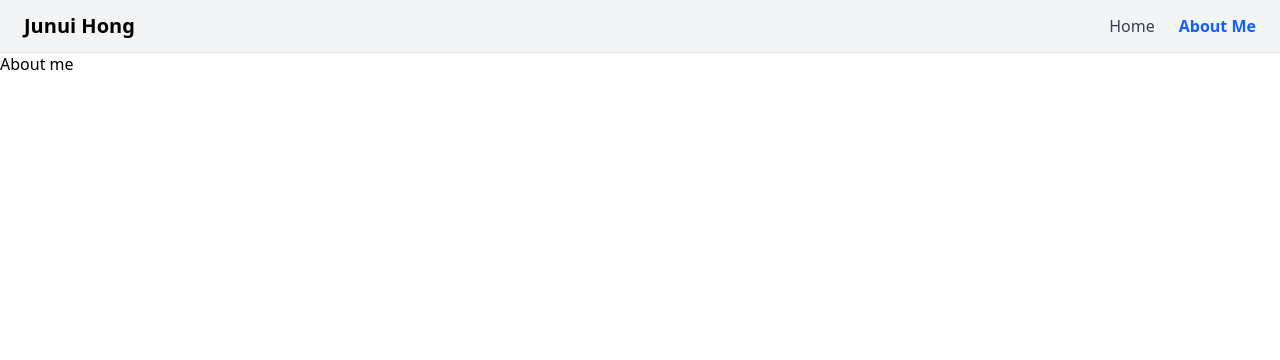
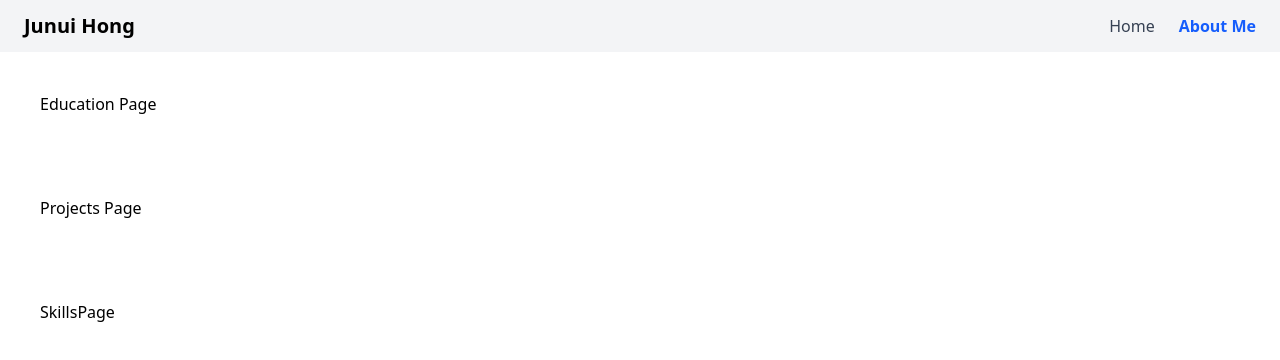
Before and after one commit to junuiui/portfolio, a React (Vite) app in the folder my-portfolio/: page /aboutme in a window 1280 px wide. Shown: the top 360 px of the page. Built offline with nearby package versions, Linux system fonts and the light colour scheme.

Commit message:
about me pages (dummy) added

```diff
--- a/my-portfolio/src/components/AboutMe.jsx
+++ b/my-portfolio/src/components/AboutMe.jsx
@@ -1,3 +1,7 @@
+import EducationPage from "../pages/AboutmePages/Education";
+import ProjectsPage from "../pages/AboutmePages/Projects";
+import SkillsPage from "../pages/AboutmePages/Skills";
+
 export default function AboutMe() {
 
     /**
@@ -9,8 +13,18 @@ export default function AboutMe() {
      */
 
     return (
-        <div>
-            About me
+        <div className=" p-10 space-y-20 min-h-screen bg-white dark:bg-green-950">
+            <section id="education">
+                <EducationPage />
+            </section>
+
+            <section id="projects">
+                <ProjectsPage />
+            </section>
+
+            <section id="skills">
+                <SkillsPage />
+            </section>
         </div>
     )
 }
--- a/my-portfolio/src/components/Home.jsx
+++ b/my-portfolio/src/components/Home.jsx
@@ -1,5 +1,5 @@
 import Typewriter from 'typewriter-effect';
-import devPic from '../../public/devPic.png'
+// import devPic from '../../public/devPic.png'
 
 // Icons
 import { FaInstagram } from "react-icons/fa";
@@ -12,7 +12,7 @@ export default function Home() {
         <div className="flex flex-col items-center justify-center min-h-screen bg-white dark:bg-green-950">
             {/* profile Image  */ }
             <img
-                src={ devPic }
+                // src={ devPic }
                 alt="My profile"
                 className="w-48 h-48 rounded-full shadow-lg mb-6"
             />
--- a/my-portfolio/src/pages/AboutMe.jsx
+++ b/my-portfolio/src/pages/AboutMe.jsx
@@ -1,7 +1,7 @@
-export default function AboutMePage() {
-    return (
-        <>
-            <h1>About me</h1>
-        </>
-    )
+import AboutMe from "../components/AboutMe";
+
+function AboutMePage() {
+    return <AboutMe />;
 }
+
+export default AboutMePage;
--- /dev/null
+++ b/my-portfolio/src/pages/AboutmePages/Education.jsx
@@ -0,0 +1,15 @@
+/**
+ * Showing Education!
+ */
+
+// data file
+import data from '../../../Data/educations.json'
+
+function EducationPage() {
+    console.log(data)
+    return (<>
+        Education Page
+    </>)
+}
+
+export default EducationPage;
--- /dev/null
+++ b/my-portfolio/src/pages/AboutmePages/Projects.jsx
@@ -0,0 +1,15 @@
+/**
+ * Showing Projects
+ */
+
+// data file
+import data from '../../../Data/projects.json'
+
+function ProjectsPage() {
+    console.log(data)
+    return (<>
+        Projects Page
+    </>)
+}
+
+export default ProjectsPage;
--- /dev/null
+++ b/my-portfolio/src/pages/AboutmePages/Skills.jsx
@@ -0,0 +1,15 @@
+/**
+ * Showing Skills!
+ */
+
+// data file
+import data from '../../../Data/skills.json'
+
+function SkillsPage() {
+    console.log(data)
+    return (<>
+        SkillsPage
+    </>)
+}
+
+export default SkillsPage;
```
Also changed, not shown: my-portfolio/src/App.jsx (+0 -9 lines).
